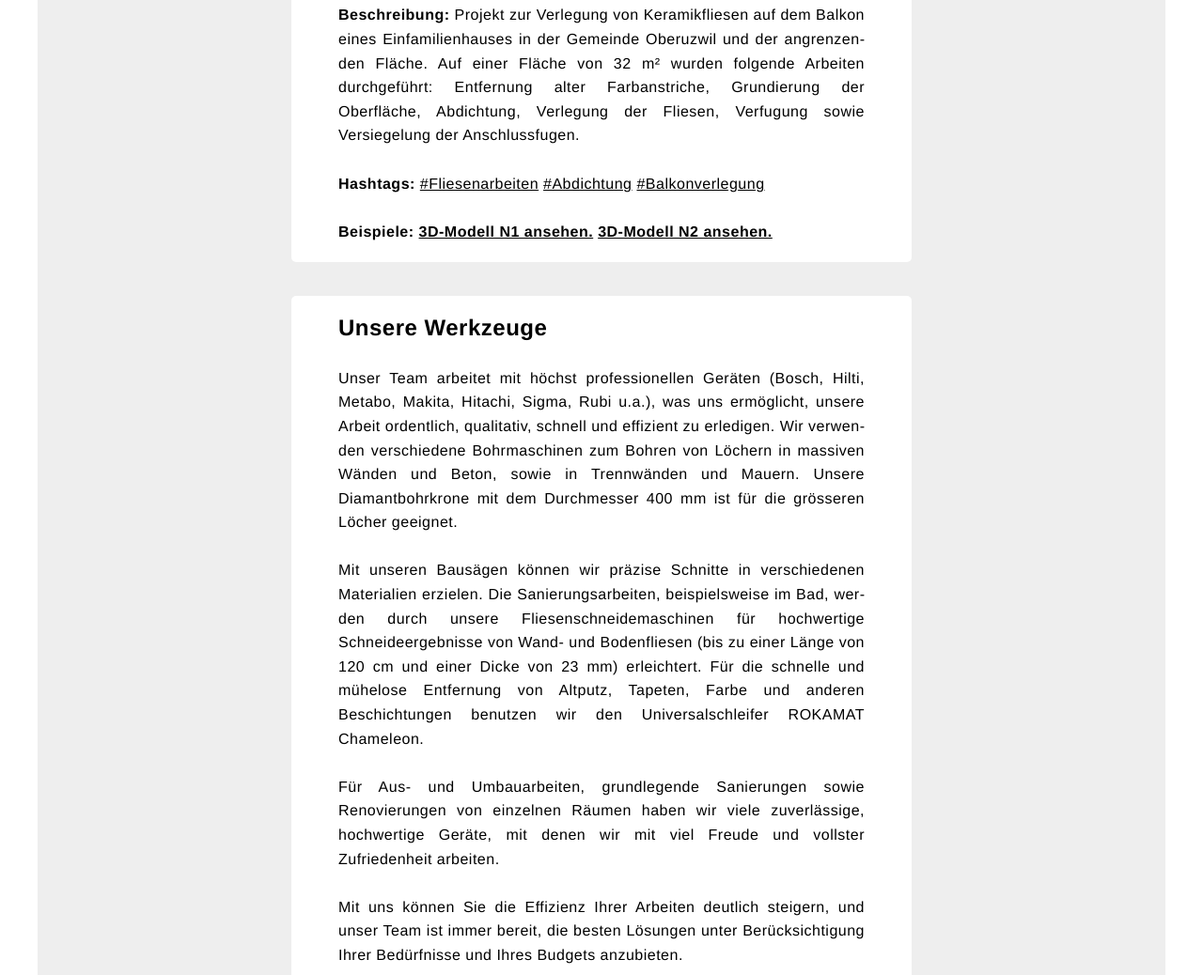
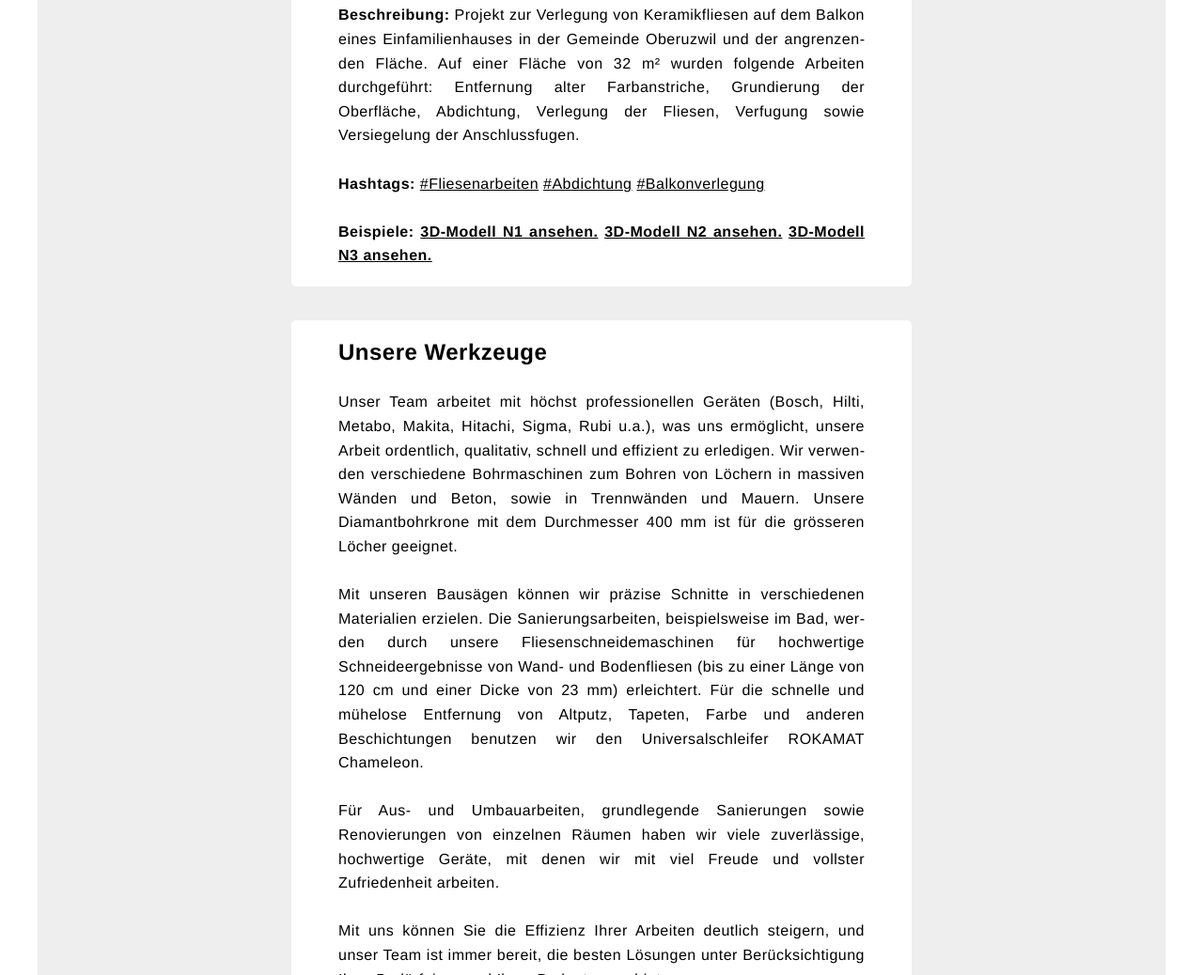
Before and after one commit to xxx3105/SwissRenova, a plain HTML site: page index.html in a window 1280 px wide. Shown: the part 4195-5233 px from the top of the page at 94% size. Drawn offline with Linux system fonts and the light colour scheme.

Commit message:
Update index.html

```diff
--- a/index.html
+++ b/index.html
@@ -265,8 +265,8 @@ Auf einer Fläche von 32 m² wurden folgende Arbeiten durchgeführt: Entfernung
 <b>Beispiele:</b>
  <a href="https://autode.sk/4sFJVRB"> <strong><u>3D-Modell N1 ansehen.</u></strong></a>
 <a href="https://autode.sk/4b03oGh"> <strong><u>3D-Modell N2 ansehen.</u></strong></a>
-
-                </p>
+<a href="https://autode.sk/3YYeRPs"> <strong><u>3D-Modell N3 ansehen.</u></strong></a>
+</p>
     </div>
 </section>
 <br>
```
